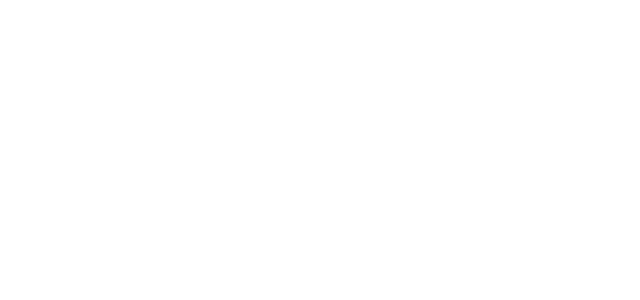
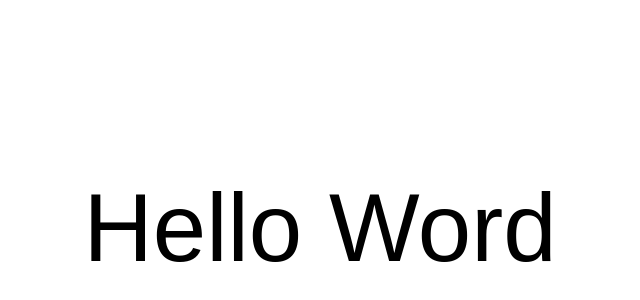
Before and after one commit to ThanhNV121097/project-af317164, a Next.js app in the folder code/frontend/: page / in a window 1280 px wide. Shown: the part 172-472 px from the top of the page, without its empty margins (320-960 px from the left). Built offline with nearby package versions, Linux system fonts and the light colour scheme.

Commit message:
feat(ui): mount greeting screen

```diff
--- a/code/frontend/app/page.tsx
+++ b/code/frontend/app/page.tsx
@@ -1,3 +1,5 @@
+import HelloWordPage from "@/components/HelloWordPage";
+
 export default function Home() {
-  return <main />;
+  return <HelloWordPage />;
 }
```
